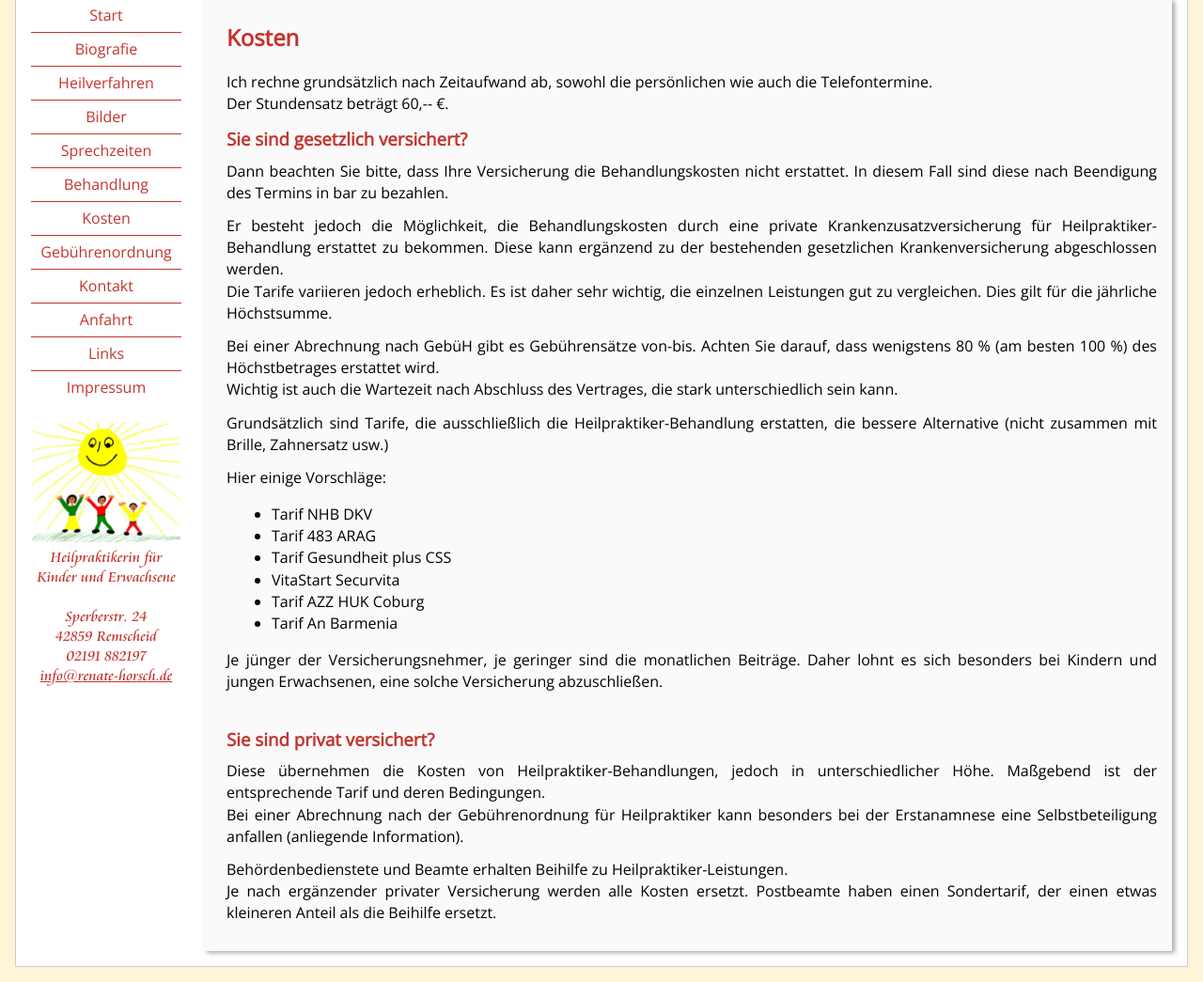
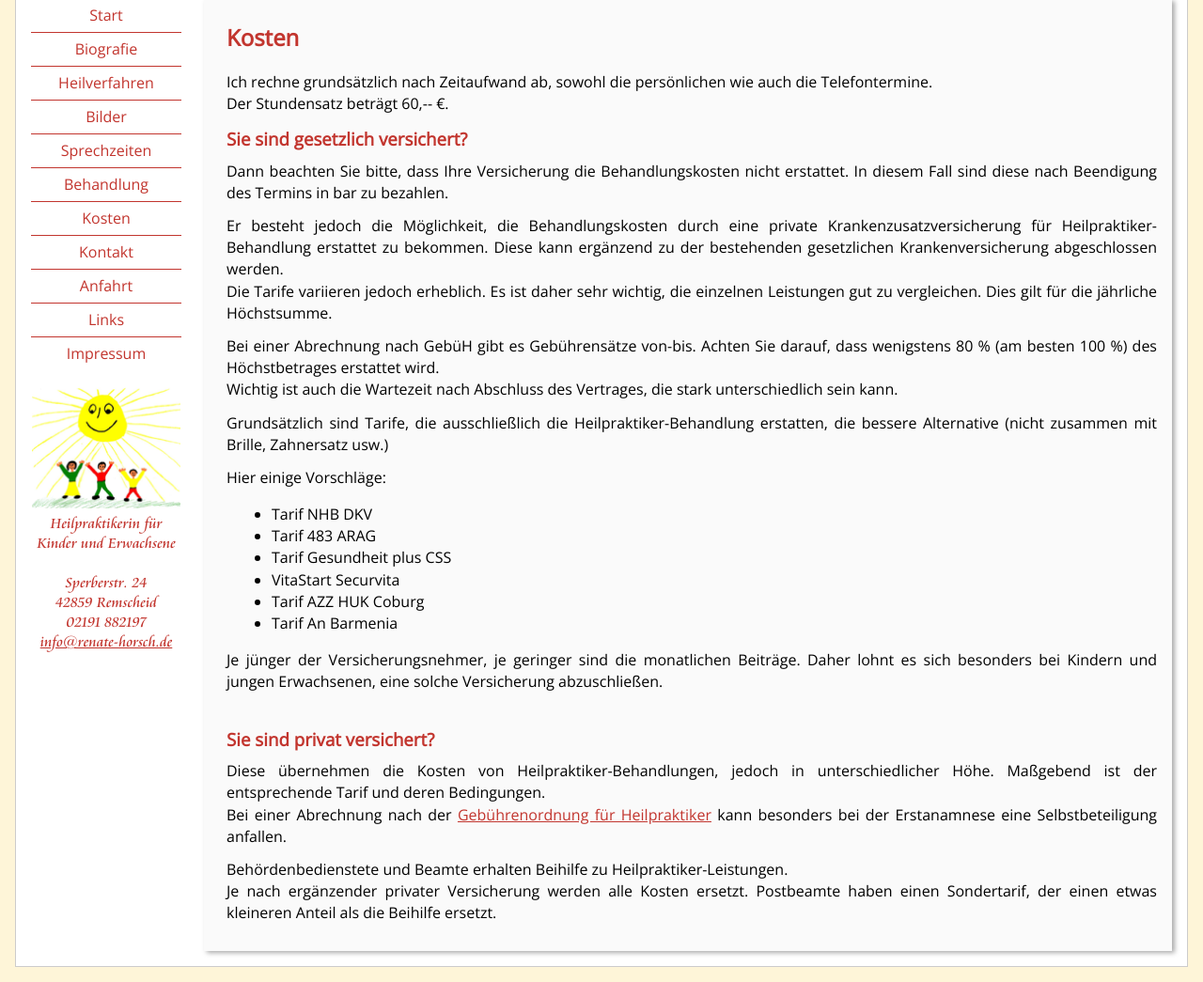
Before and after one commit to n2o/rho, a CakePHP app: the page made by app/View/Practice/costs.ctp in a window 1280 px wide. Shown: the part 172-1217 px from the top of the page at 94% size. Run offline with PHP 8.4 and a stand-in for CakePHP, Linux system fonts and the light colour scheme; the template is opened without the code that fills it, so the values that code supplies are empty; some libraries are stand-ins or nearby versions.

Commit message:
Editting navigation

```diff
--- a/app/Config/email.php
+++ b/app/Config/email.php
@@ -40,7 +40,7 @@ class EmailConfig {
 	public $contactform = array(
 		'transport' => 'Mail',
 		'from' => array('christian.meter@hhu.de' => 'example.com | contact form'),
-		#'bcc' => 'yourmail@example.com',
+		'bcc' => 'cmeter@gmail.com',
 		'charset' => 'utf-8',
 		'headerCharset' => 'utf-8',
 	);
--- a/app/View/Layouts/nav.ctp
+++ b/app/View/Layouts/nav.ctp
@@ -75,17 +75,10 @@
 		}
 		echo "<hr>";
 
-		if ($this->action == 'costs') {
+		if ($this->action == 'costs'||$this->action == 'tariffs') {
 			echo "<li>".$this->Html->link('Kosten', array('controller' => 'practice', 'action' => 'costs'), array('class' => 'active'))."</li>";
 		} else {
 			echo "<li>".$this->Html->link('Kosten', array('controller' => 'practice', 'action' => 'costs'))."</li>";
-		}
-		echo "<hr>";
-
-		if ($this->action == 'tariffs') {
-			echo "<li>".$this->Html->link('Gebührenordnung', array('controller' => 'practice', 'action' => 'tariffs'), array('class' => 'active'))."</li>";
-		} else {
-			echo "<li>".$this->Html->link('Gebührenordnung', array('controller' => 'practice', 'action' => 'tariffs'))."</li>";
 		}
 		echo "<hr>";
 
--- a/app/View/Pages/home.ctp
+++ b/app/View/Pages/home.ctp
@@ -6,7 +6,7 @@
 		echo $this->Html->image('sun_clear.png', array('class' => 'cornerRight'));
 	?>
 
-	<div id="left" style="margin-top: 1em;">
+	<div id="left" style="margin-top: 3em; margin-left: 1em;">
 		<?php
 			echo $this->Html->image('paper_first_page_simple.png', array('class' => 'paperFirstPage'));
 		?>
--- a/app/View/Practice/costs.ctp
+++ b/app/View/Practice/costs.ctp
@@ -29,11 +29,18 @@
 	<p>Je jünger der Versicherungsnehmer, je geringer sind die monatlichen Beiträge.
 	Daher lohnt es sich besonders bei Kindern und jungen Erwachsenen, eine solche Versicherung abzuschließen.</p>
 	<br>
+
 	<h3>Sie sind privat versichert?</h3>
-	<p>Diese übernehmen die Kosten von Heilpraktiker-Behandlungen, jedoch in unterschiedlicher Höhe. Maßgebend ist der entsprechende Tarif und deren Bedingungen.<br>
-	Bei einer Abrechnung nach der Gebührenordnung für Heilpraktiker kann besonders bei der Erstanamnese eine Selbstbeteiligung anfallen (anliegende Information).</p>
+	<p>
+		Diese übernehmen die Kosten von Heilpraktiker-Behandlungen, jedoch in unterschiedlicher Höhe. Maßgebend ist der entsprechende Tarif und deren Bedingungen.
+		<br>
+		Bei einer Abrechnung nach der <?php echo $this->Html->link('Gebührenordnung für Heilpraktiker', array('action' => 'tariffs')); ?> kann besonders bei der Erstanamnese eine Selbstbeteiligung anfallen.
+	</p>
 
-	<p>Behördenbedienstete und Beamte erhalten Beihilfe zu Heilpraktiker-Leistungen.<br>
-	Je nach ergänzender privater Versicherung werden alle Kosten ersetzt.
-	Postbeamte haben einen Sondertarif, der einen etwas kleineren Anteil als die Beihilfe ersetzt.</p>
+	<p>
+		Behördenbedienstete und Beamte erhalten Beihilfe zu Heilpraktiker-Leistungen.
+		<br>
+		Je nach ergänzender privater Versicherung werden alle Kosten ersetzt.
+		Postbeamte haben einen Sondertarif, der einen etwas kleineren Anteil als die Beihilfe ersetzt.
+	</p>
 </article>
--- a/app/webroot/css/main.css
+++ b/app/webroot/css/main.css
@@ -262,9 +262,9 @@ nav ul ul li a:hover {
 }
 
 nav .active {
+	background: #fafafa;
 	color: #c2352e;
 	text-decoration: underline;
-	background: #fff;
 }
 
 .navImage {
```
